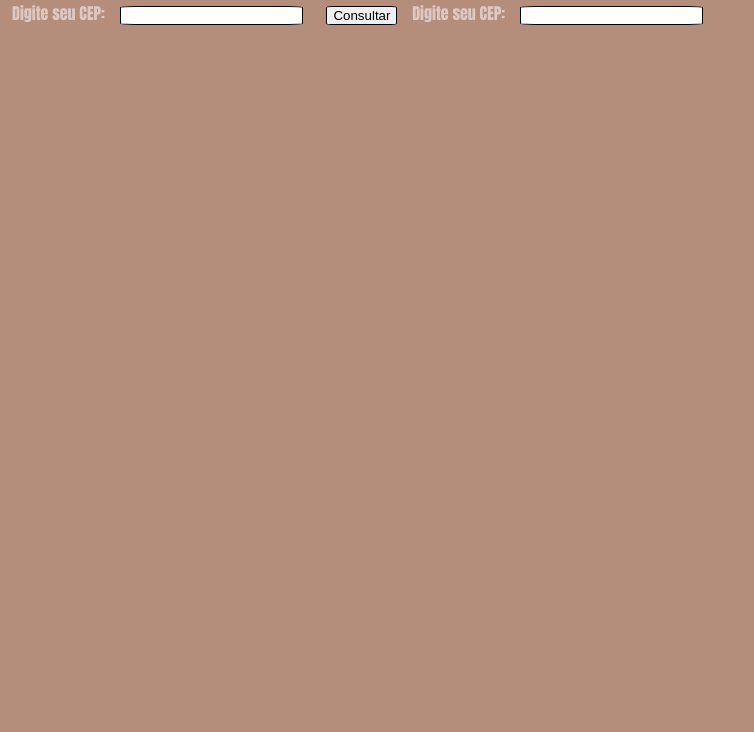
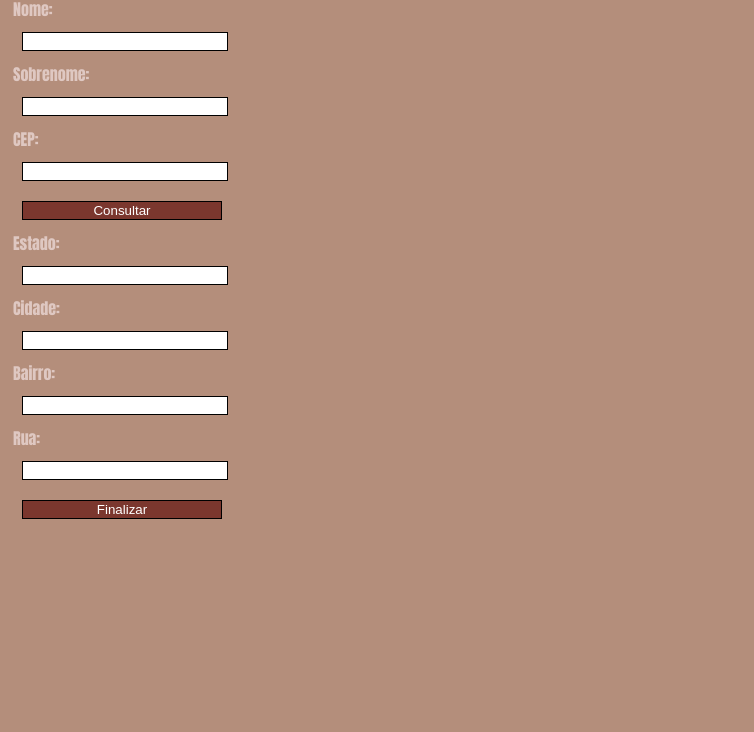
Before and after one commit to j-franca/procura_cep, a plain HTML site: page index.html in a window 1280 px wide. Shown: the part 68-800 px from the top of the page, without its empty margins (0-754 px from the left). Drawn offline with Linux system fonts and the light colour scheme.

Commit message:
formulario

```diff
--- a/index.html
+++ b/index.html
@@ -6,15 +6,37 @@
     <meta name="viewport" content="width=device-width, initial-scale=1.0">
     <link rel="stylesheet" href="prog_cep.css">
     <script src="prog_cep.js" defer></script>
-    <title>Consulta CEP</title>
+    <title>Cadastro</title>
 </head>
 <body>
-    <h1>Consulte seu CEP</h1><hr>
-    <label for="valor_cep">Digite seu CEP:</label>
-    <input type="text" id="valor_cep">
-    <button id="consulta">Consultar</button>
-    <label for="valor_cep">Digite seu CEP:</label>
-    <input type="text" id="valor_cep">
-    <p id="res"></p>
+    <h1>Cadastro do cliente</h1><hr>
+    <div class="forms">
+        <label for="nome">Nome:</label>
+        <input type="text" id="nome">
+
+        <label for="sobrenome">Sobrenome:</label>
+        <input type="text" id="sobrenome">
+
+        <label for="valor_cep">CEP:</label>
+        <input type="text" id="valor_cep">
+
+        <button id="consulta">Consultar</button>
+
+        <label for="estado">Estado:</label>
+        <input type="text" id="estado">
+
+        <label for="cidade">Cidade:</label>
+        <input type="text" id="cidade">
+
+        <label for="bairro">Bairro:</label>
+        <input type="text" id="bairro">
+
+        <label for="rua">Rua:</label>
+        <input type="text" id="rua">
+
+        <button id="cadastrado">Finalizar</button>
+
+        <p id="res"></p>
+    </div>
 </body>
 </html>
--- a/prog_cep.css
+++ b/prog_cep.css
@@ -11,10 +11,18 @@ body{
 h1{
     color: #7b372e;
 }
+.forms{
+    display: flex;
+    flex-direction: column;
+}
 button, input{
-    border-radius: 8%;
     border: 1.3px solid black;
     margin: 10px;
+    width: 200px;
+}
+button{
+    background-color: #7b372e;
+    color: #fff;
 }
 #res{
     font-weight: 400;
--- a/prog_cep.js
+++ b/prog_cep.js
@@ -1,7 +1,9 @@
 let consulta = document.getElementById('consulta')
+let estado = document.getElementById('estado')
+let cidade = document.getElementById('cidade')
+let bairro = document.getElementById('bairro')
+let rua = document.getElementById('rua')
 let res = document.getElementById('res')
-
-console.log(consulta)
 
 consulta.addEventListener('click', ()=>{
     let valor_cep = document.getElementById('valor_cep').value
@@ -15,15 +17,27 @@ consulta.addEventListener('click', ()=>{
     cep.onload = function(){
         // document.getElementById('cep_cidade').innerHTML
         let pesq_cep = JSON.parse(cep.responseText)
+
+        pesq_cep.uf = estado.innerHTML
+        pesq_cep.localidade = cidade.innerHTML
+        pesq_cep.bairro = bairro.innerHTML
+        pesq_cep.logradouro = rua.innerHTML
+
         console.log(pesq_cep)
 
-        res.innerHTML = ''
+        // res.innerHTML = ''
 
-        if((pesq_cep.bairro === 'undefined')){
-            res.innerHTML = `O CEP refere ${pesq_cep.localidade}`
-        }else{
-            res.innerHTML = `O CEP refere ${pesq_cep.localidade} na rua ${pesq_cep.logradouro} no bairro ${pesq_cep.bairro}`
-        }
-        res.innerHTML = `O CEP refere ${pesq_cep.localidade} na rua ${pesq_cep.logradouro} no bairro ${pesq_cep.bairro}`
+        // if((pesq_cep.bairro === 'undefined')){
+        //     res.innerHTML = `O CEP refere ${pesq_cep.localidade}`
+        // }else{
+        //     res.innerHTML = `O CEP refere ${pesq_cep.localidade} na rua ${pesq_cep.logradouro} no bairro ${pesq_cep.bairro}`
+        // }
+        // res.innerHTML = `O CEP refere ${pesq_cep.localidade} na rua ${pesq_cep.logradouro} no bairro ${pesq_cep.bairro}`
     }
 })
+
+// cadastrado
+const cadastrado = document.querySelector('#cadastrado')
+cadastrado.addEventListener('click', ()=>{
+    alert('Cadastrado com sucesso!')
+})
```
